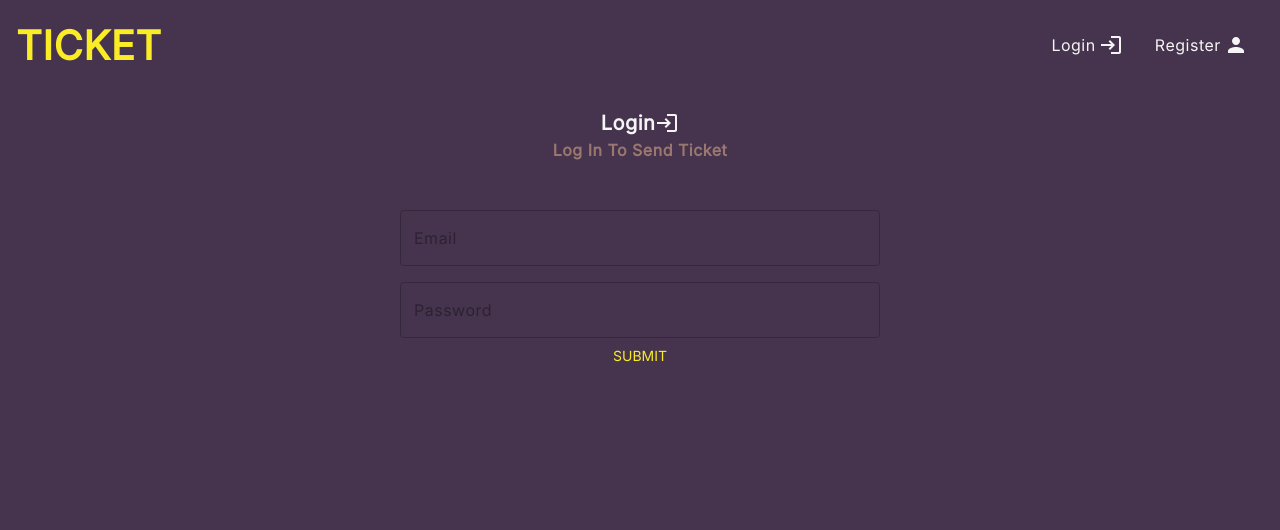
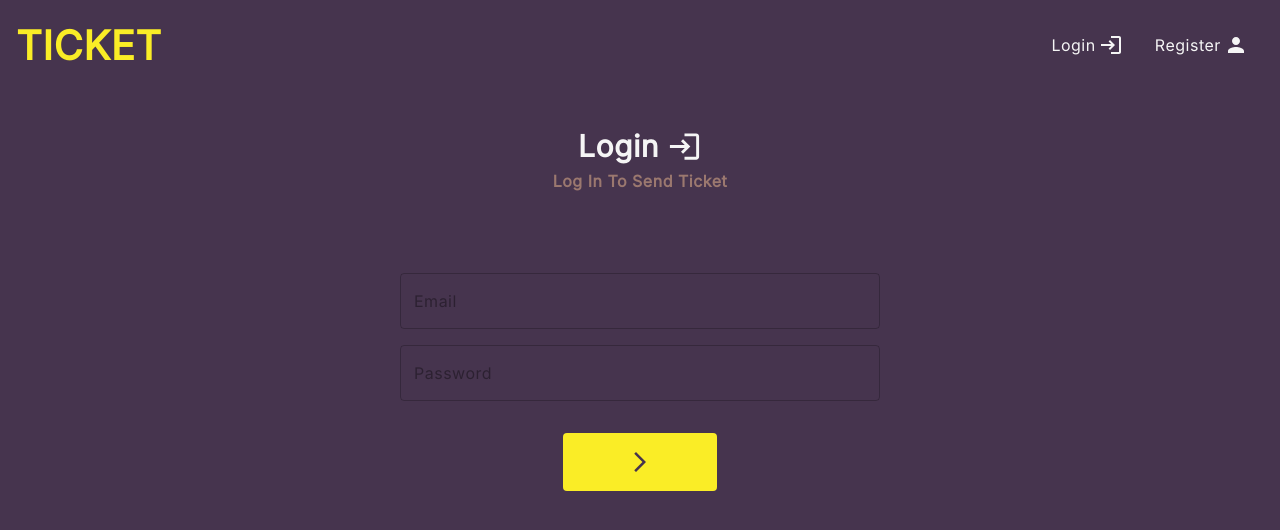
Before and after one commit to CemTunna/ticket, a React (Create React App) app in the folder frontend/: page /login in a window 1280 px wide. Shown: the top 530 px of the page. Built offline with nearby package versions, Linux system fonts and the light colour scheme.

Commit message:
refactorings

```diff
--- a/frontend/src/components/ui/Header.tsx
+++ b/frontend/src/components/ui/Header.tsx
@@ -22,8 +22,6 @@ const useStyles = makeStyles()((theme) => ({
   list: {
     display: 'flex',
     letterSpacing: '0.5px',
-
-    [theme.breakpoints.down('sm')]: {},
   },
   listitem: {
     display: 'flex',
--- a/frontend/src/components/ui/Section.tsx
+++ b/frontend/src/components/ui/Section.tsx
@@ -6,7 +6,11 @@ const useStyles = makeStyles()((theme) => ({
   container: {
     marginTop: '1rem',
     padding: '1rem',
-    textAlign: 'center',
+    display: 'flex',
+    flexDirection: 'column',
+    justifyContent: 'center',
+    alignItems: 'center',
+    margin: '1rem',
   },
 }));
 const Section = ({ children }: ChildrenClassName) => {
--- /dev/null
+++ b/frontend/src/components/ui/TicketButton.tsx
@@ -0,0 +1,40 @@
+import { Button, ButtonProps } from '@mui/material';
+import classNames from 'classnames';
+import { makeStyles } from 'tss-react/mui';
+
+interface Props extends ButtonProps {
+  className?: string;
+}
+const useStyles = makeStyles()((theme) => ({
+  btn: {
+    color: theme.palette.secondary.main,
+    textAlign: 'center',
+    fontSize: theme.typography.pxToRem(20),
+    letterSpacing: theme.typography.pxToRem(0.7),
+    lineHeight: theme.typography.pxToRem(23.87),
+    fontWeight: theme.typography.fontWeightMedium,
+    padding: '1rem 4rem',
+    backgroundColor: theme.palette.primary.main,
+    transition: 'all .2s ease-out',
+    border: '1px solid transparent',
+    '&:hover': {
+      backgroundColor: 'transparent',
+      border: '1px solid  #FAED26',
+      color: theme.palette.primary.main,
+    },
+    [theme.breakpoints.down('sm')]: {
+      padding: '1rem 3rem',
+    },
+  },
+}));
+const TicketButton = ({ className, ...rest }: Props) => {
+  const { classes } = useStyles();
+  return (
+    <Button
+      className={!className ? classes.btn : classNames(className, classes.btn)}
+      {...rest}
+    />
+  );
+};
+
+export default TicketButton;
--- a/frontend/src/components/ui/Title.tsx
+++ b/frontend/src/components/ui/Title.tsx
@@ -11,7 +11,7 @@ const useStyles = makeStyles()((theme) => ({
     textTransform: 'capitalize',
     fontWeight: theme.typography.fontWeightBold,
     color: theme.palette.primary.light,
-    fontSize: '20px',
+    fontSize: '30px',
   },
 }));
 
--- a/frontend/src/pages/Home.tsx
+++ b/frontend/src/pages/Home.tsx
@@ -9,6 +9,9 @@ import TicketLink from '../components/ui/TicketLink';
 const useStyles = makeStyles()((theme) => ({
   text: {
     justifyContent: 'center',
+    [theme.breakpoints.down('sm')]: {
+      marginTop: '1rem',
+    },
   },
   title: {
     justifyContent: 'center',
@@ -56,7 +59,7 @@ const Home = () => {
         </TicketLink>
 
         <TicketLink to='/tickets' className={classes.card}>
-          Open tickets
+          View tickets
         </TicketLink>
       </Grid>
     </Fragment>
--- a/frontend/src/pages/Login.tsx
+++ b/frontend/src/pages/Login.tsx
@@ -12,14 +12,20 @@ import { useNavigate } from 'react-router-dom';
 import { useAppDispatch, useAppSelector } from '../state/hooks';
 import { reset } from '../state/features/auth/authSlice';
 import Loader from '../components/ui/Loader';
-
+import TicketButton from '../components/ui/TicketButton';
+import ArrowForwardIosIcon from '@mui/icons-material/ArrowForwardIos';
+import Section from '../components/ui/Section';
 const useStyles = makeStyles()((theme) => ({
-  section: {
+  btnContainer: {
     display: 'flex',
-    flexDirection: 'column',
+    alignItems: 'center',
     justifyContent: 'center',
-    alignItems: 'center',
-    margin: '1rem',
+  },
+  btn: {
+    marginTop: '2rem',
+  },
+  icon: {
+    marginLeft: '0.5rem',
   },
 }));
 const Login = () => {
@@ -49,13 +55,13 @@ const Login = () => {
   }
   return (
     <Fragment>
-      <section className={classes.section}>
+      <Section>
         <Title>
-          Login <LoginIcon />
+          Login <LoginIcon className={classes.icon} fontSize='large' />
         </Title>
         <Text>Log in to send ticket</Text>
-      </section>
-      <section>
+      </Section>
+      <Section>
         <Form
           formItems={[
             {
@@ -77,12 +83,14 @@ const Login = () => {
           ]}
           onSubmit={onSubmit}
           others={
-            <Grid>
-              <Button type='submit'>Submit</Button>
+            <Grid className={classes.btnContainer}>
+              <TicketButton type='submit' className={classes.btn}>
+                <ArrowForwardIosIcon />
+              </TicketButton>
             </Grid>
           }
         />
-      </section>
+      </Section>
     </Fragment>
   );
 };
--- a/frontend/src/pages/Register.tsx
+++ b/frontend/src/pages/Register.tsx
@@ -11,15 +11,8 @@ import { toast } from 'react-toastify';
 import { useNavigate } from 'react-router-dom';
 import { reset } from '../state/features/auth/authSlice';
 import Loader from '../components/ui/Loader';
-const useStyles = makeStyles()((theme) => ({
-  section: {
-    display: 'flex',
-    flexDirection: 'column',
-    justifyContent: 'center',
-    alignItems: 'center',
-    margin: '1rem',
-  },
-}));
+import Section from '../components/ui/Section';
+const useStyles = makeStyles()((theme) => ({}));
 const Register = () => {
   const { form, onChange, onSubmit } = useForm();
   const { confirmPassword, email, name, password } = form;
@@ -46,13 +39,13 @@ const Register = () => {
   }
   return (
     <Fragment>
-      <section className={classes.section}>
+      <Section>
         <Title>
           Register <PersonIcon />
         </Title>
         <Text>Create an account</Text>
-      </section>
-      <section>
+      </Section>
+      <Section>
         <Form
           formItems={[
             {
@@ -95,7 +88,7 @@ const Register = () => {
             </Grid>
           }
         />
-      </section>
+      </Section>
     </Fragment>
   );
 };
```
Also changed, not shown: frontend/src/components/ui/Buttonn.tsx (deleted, +0 -7 lines).
